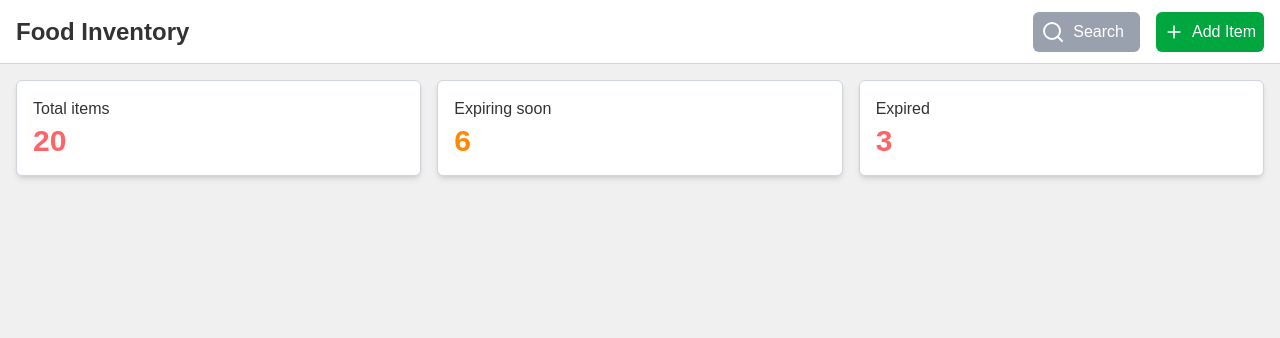
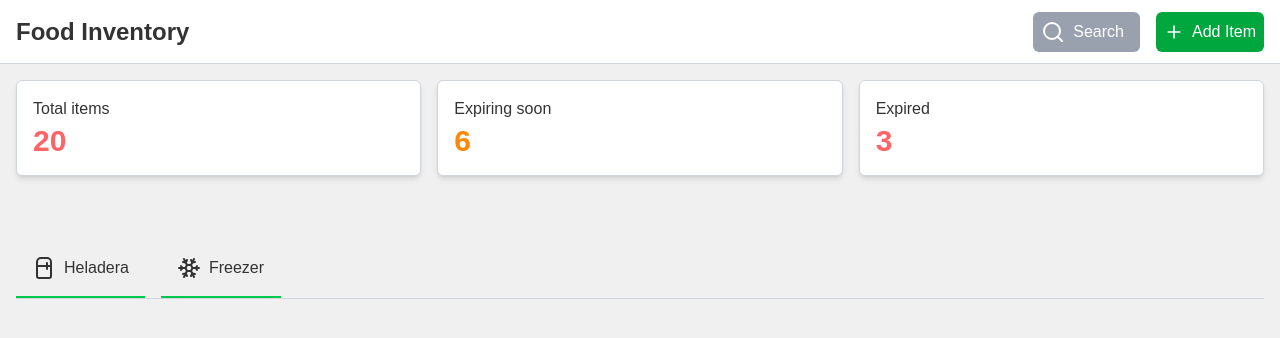
Before and after one commit to GastonCarg/household-inventory, a Next.js app: page / in a window 1280 px wide. Shown: the top 338 px of the page. Built offline with nearby package versions, Linux system fonts and the light colour scheme.

Commit message:
feat: add new component ItemList

```diff
--- /dev/null
+++ b/src/app/items/page.tsx
@@ -0,0 +1,41 @@
+"use client";
+
+import { Refrigerator, Snowflake } from "lucide-react";
+import React from "react";
+
+const buttonList = [
+  {
+    title: "Refrigerator",
+    action: console.log("Refrigerator items"),
+  },
+  {
+    title: "Freezer",
+    action: console.log("Freezer items"),
+  },
+];
+
+const ItemsList: React.FC = () => {
+  return (
+    <>
+      <section className="flex column gap-4 w-full border-b border-gray-300 pt-8">
+        <button
+          id="Refrigerator"
+          className="flex column min-w-30 border-b-2 border-green-500 p-4 hover:bg-green-300"
+        >
+          <Refrigerator className="mr-2" />
+          <span>Heladera</span>
+        </button>
+        <button
+          id="Freezer"
+          className="flex column min-w-30 border-b-2 border-green-500 p-4"
+        >
+          <Snowflake className="mr-2" />
+          <span>Freezer</span>
+        </button>
+      </section>
+      <div></div>
+    </>
+  );
+};
+
+export default ItemsList;
--- a/src/app/page.tsx
+++ b/src/app/page.tsx
@@ -1,13 +1,19 @@
 import GenericCard from "@/components/GenericCard";
+import ItemsList from "./items/page";
 
 const Home = () => {
   return (
     // TODO: Add i18n to translation
-    <div className="grid grid-cols-3 gap-4 p-4">
-      <GenericCard title="Total items" count="20" color="black" />
-      <GenericCard title="Expiring soon" count="6" color="orange" />
-      <GenericCard title="Expired" count="3" color="red" />
-    </div>
+    <>
+      <div className="grid grid-cols-3 gap-4 p-4">
+        <GenericCard title="Total items" count="20" color="black" />
+        <GenericCard title="Expiring soon" count="6" color="orange" />
+        <GenericCard title="Expired" count="3" color="red" />
+      </div>
+      <div className="grid gap-4 p-4">
+        <ItemsList />
+      </div>
+    </>
   );
 };
 
```
